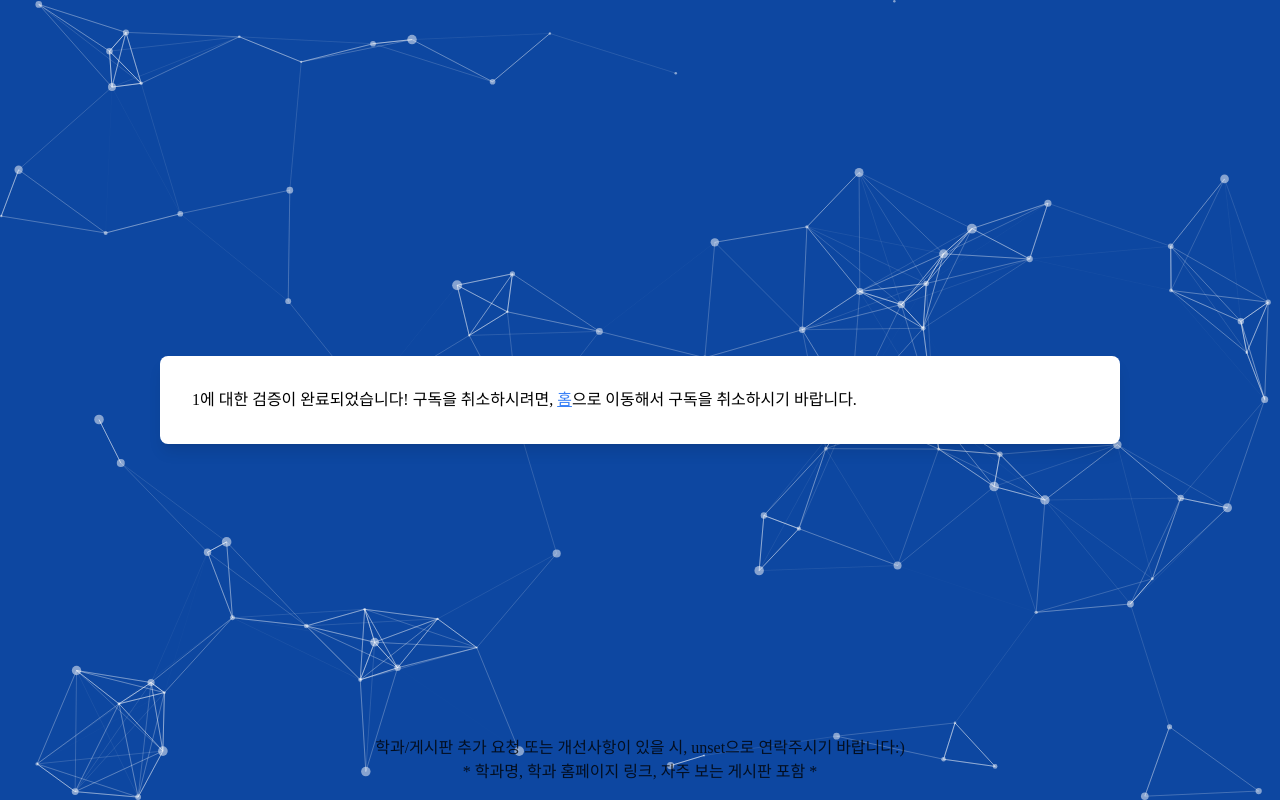
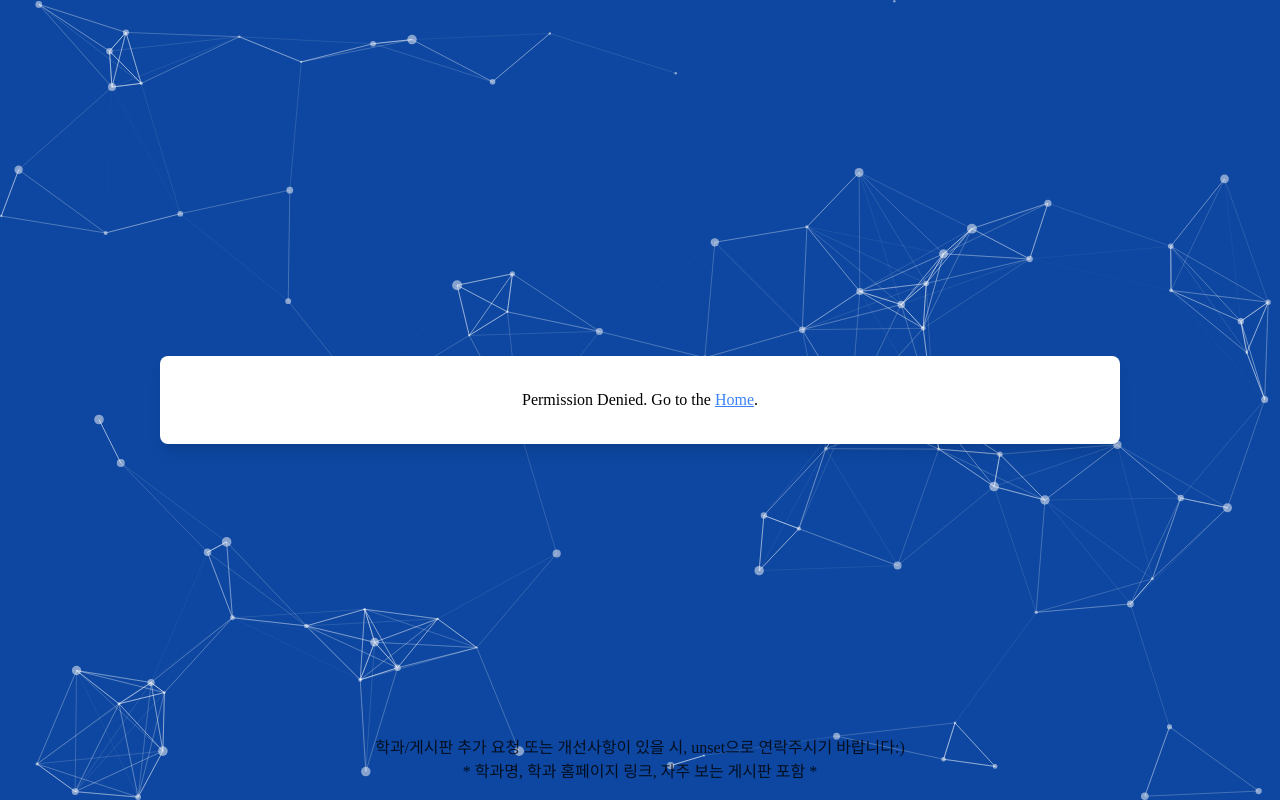
Before and after one commit to KimCookieYa/PNU_Mail_Badara, a React (Vite) app: page /validation/1 in a window 1280 px wide. Built offline with nearby package versions, Linux system fonts and the light colour scheme; no server answers; a web font is replaced by a local one.

Commit message:
Refactor: React

```diff
--- a/src/pages/MainPage.tsx
+++ b/src/pages/MainPage.tsx
@@ -1,6 +1,7 @@
 import { useEffect, useState, useRef } from "react";
 import axios from "axios";
 import Title from "../components/Title";
+import { isValid } from "../utils/Email";
 
 type Response = {
   data: {
@@ -24,24 +25,7 @@ function Main() {
   const checkboxRef = useRef<HTMLInputElement | null>(null);
 
   const isChecked = () => {
-    if (checkboxRef.current?.checked) {
-      return true;
-    }
-    alert("[Error] 개인정보수집에 동의해주세요.");
-    return false;
-  };
-
-  const isValid = (email: string) => {
-    if (
-      email &&
-      email.includes("@") &&
-      email.includes(".") &&
-      email.split("@")[0].length >= 5
-    ) {
-      return true;
-    }
-    alert("[Error] Invalid Email");
-    return false;
+    return checkboxRef.current?.checked;
   };
 
   useEffect(() => {
@@ -59,8 +43,15 @@ function Main() {
   const handleSubscribe = (e: React.MouseEvent<HTMLButtonElement>) => {
     e.preventDefault();
 
-    // Email && Check Validation
-    if (!isValid(email) || !isChecked()) {
+    // Email Validation
+    if (!isValid(email)) {
+      alert("[Error] Invalid Email");
+      return;
+    }
+
+    // Check Checkbox
+    if (!isChecked()) {
+      alert("[Error] 개인정보 수집에 동의해주세요.");
       return;
     }
 
@@ -68,6 +59,7 @@ function Main() {
       (key) => departmentList[key] === selectedDepartment
     )[0];
 
+    // TODO: alert가 뜰 때까지 로딩 표시.
     axios
       .post("/api/user/subscribe", {
         email,
@@ -86,6 +78,7 @@ function Main() {
 
     // Email Validation
     if (!isValid(email)) {
+      alert("[Error] Invalid Email");
       return;
     }
 
--- a/src/pages/ValidationPage.tsx
+++ b/src/pages/ValidationPage.tsx
@@ -1,19 +1,34 @@
 import { Link, useParams } from "react-router-dom";
+import { isValid } from "../utils/Email";
 
 export default function ValidationPage() {
   const { email } = useParams();
 
+  // TODO: email이 db에 존재하는지 체크.
+
   return (
+    <>
       <div className="flex items-center justify-center min-h-screen">
-      <div className="w-9/12 p-8 space-y-2 bg-white rounded-lg shadow-lg">
+        <div className="w-9/12 p-8 space-y-2 text-center bg-white rounded-lg shadow-lg">
+          {!isValid(email!) ? (
+            <p>
+              Permission Denied. Go to the{" "}
+              <Link to="/" className="text-blue-500 underline">
+                Home
+              </Link>
+              .
+            </p>
+          ) : (
             <p>
               {email}에 대한 검증이 완료되었습니다! 구독을 취소하시려면,{" "}
               <Link to="/" className="text-blue-500 underline">
-            홈
+                Home
               </Link>
-          으로 이동해서 구독을 취소하시기 바랍니다.
+              으로 이동하시기 바랍니다:)
             </p>
+          )}
         </div>
       </div>
+    </>
   );
 }
--- /dev/null
+++ b/src/utils/Email.ts
@@ -0,0 +1,8 @@
+export const isValid = (email: string) => {
+  return (
+    email &&
+    email.includes("@") &&
+    email.includes(".") &&
+    email.split("@")[0].length >= 5
+  );
+};
```
Also changed, not shown: 2 other files (tests, documents, lock files or other folders). Lines whose indentation alone changed are shown as unchanged.
